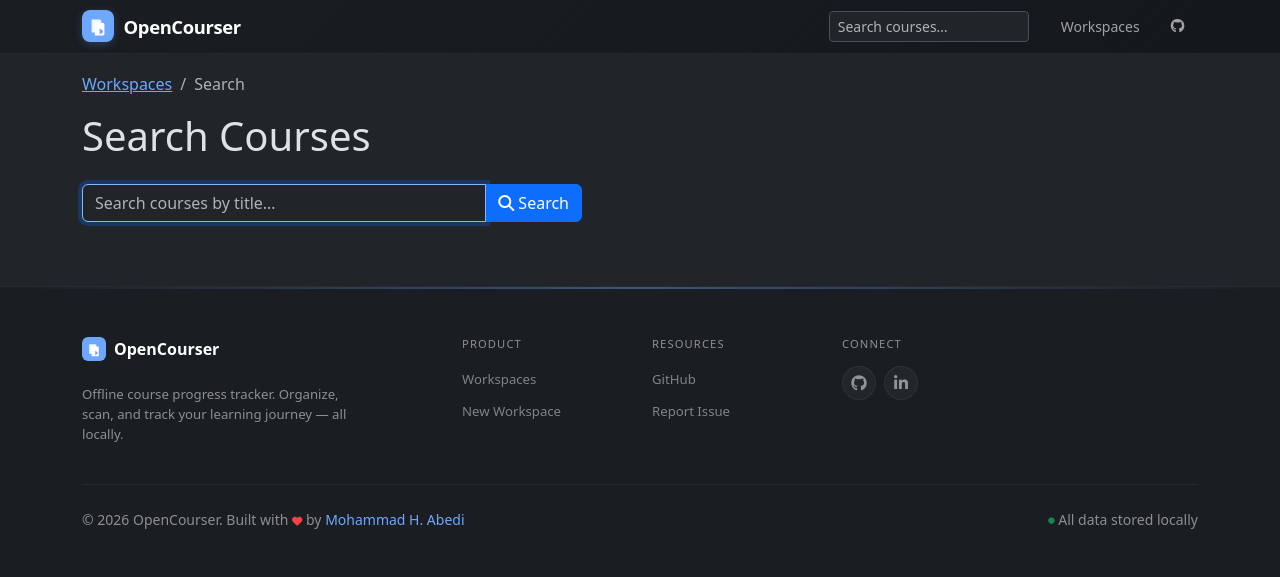
After one commit to abedimhosein/open-courser, a Django app: page /courses/search/ in a window 1280 px wide. The commit adds this page. Shown: the top 577 px of the page. Run offline with Django 5.2, Linux system fonts and the light colour scheme; some libraries are stand-ins or nearby versions.

Commit message:
add styles and search in courses

```diff
--- a/apps/courses/models.py
+++ b/apps/courses/models.py
@@ -2,6 +2,7 @@ import uuid
 from pathlib import Path
 
 from django.db import models
+from django.utils import timezone
 
 from apps.workspaces.models import Workspace
 
@@ -22,7 +23,7 @@ class Course(models.Model):
     root_path = models.CharField(max_length=1024)
     cover_image = models.ImageField(upload_to=_cover_upload_path, blank=True)
     created_at = models.DateTimeField(auto_now_add=True)
-    updated_at = models.DateTimeField(auto_now=True)
+    updated_at = models.DateTimeField(default=timezone.now, blank=True)
 
     class Meta:
         ordering = ["title"]
--- a/apps/courses/urls.py
+++ b/apps/courses/urls.py
@@ -3,6 +3,7 @@ from django.urls import path
 from apps.courses import views
 
 urlpatterns = [
+    path("search/", views.course_search, name="course_search"),
     path("<int:pk>/", views.course_detail, name="course_detail"),
     path("<int:pk>/edit/", views.course_edit, name="course_edit"),
     path("<int:pk>/delete/", views.course_delete, name="course_delete"),
--- a/apps/courses/views.py
+++ b/apps/courses/views.py
@@ -59,6 +59,20 @@ def course_detail(request: WSGIRequest, pk: int) -> HttpResponse:
             "file_progresses": file_progresses,
         },
     )
+
+
+def course_search(request: WSGIRequest) -> HttpResponse:
+    """Search courses by title across all workspaces."""
+    query = request.GET.get("q", "").strip()
+    results = []
+    if query:
+        courses = Course.objects.filter(title__icontains=query).select_related("workspace")
+        from apps.progress.services.tracker import get_course_progress
+        results = [
+            {"course": c, "progress": get_course_progress(c)}
+            for c in courses
+        ]
+    return render(request, "courses/search.html", {"query": query, "results": results})
 
 
 def course_create(request: WSGIRequest, workspace_pk: int) -> HttpResponse:
@@ -246,6 +260,9 @@ def _toggle_node_completion(node: CourseNode) -> None:
     except WatchHistory.DoesNotExist:
         mark_completed(node)
 
+    from django.utils import timezone
+    Course.objects.filter(pk=node.course_id).update(updated_at=timezone.now())
+
 
 def file_detail(request: WSGIRequest, course_pk: int, node_pk: int) -> HttpResponse:
     """View a single course file node."""
--- a/templates/base.html
+++ b/templates/base.html
@@ -141,6 +141,11 @@
                     <span>OpenCourser</span>
                 </a>
                 <div class="d-flex align-items-center gap-1">
+                    <form class="d-flex me-2" action="{% url 'course_search' %}" method="get">
+                        <input type="search" class="form-control form-control-sm" name="q"
+                               placeholder="Search courses…" value="{{ request.GET.q|default:'' }}"
+                               style="width: 200px;">
+                    </form>
                     <a class="oc-nav-link" href="{% url 'workspace_list' %}">
                         <i class="fa-solid fa-grid-2"></i> Workspaces
                     </a>
--- /dev/null
+++ b/templates/courses/search.html
@@ -0,0 +1,81 @@
+{% extends "base.html" %}
+{% load course_extras %}
+
+{% block title %}{% if query %}Search: {{ query }}{% else %}Search Courses{% endif %} - OpenCourser{% endblock %}
+
+{% block content %}
+<nav aria-label="breadcrumb">
+    <ol class="breadcrumb flex-nowrap text-truncate">
+        <li class="breadcrumb-item"><a href="{% url 'workspace_list' %}">Workspaces</a></li>
+        <li class="breadcrumb-item active">Search</li>
+    </ol>
+</nav>
+
+<h1 class="mb-4">
+    {% if query %}
+        Results for "<strong>{{ query }}</strong>"
+        <small class="text-muted fs-6">({{ results|length }} found)</small>
+    {% else %}
+        Search Courses
+    {% endif %}
+</h1>
+
+<form class="mb-4" action="{% url 'course_search' %}" method="get">
+    <div class="input-group" style="max-width: 500px;">
+        <input type="search" class="form-control" name="q" value="{{ query }}"
+               placeholder="Search courses by title…" autofocus>
+        <button class="btn btn-primary" type="submit"><i class="fa-solid fa-magnifying-glass me-1"></i>Search</button>
+    </div>
+</form>
+
+{% if results %}
+<div class="row row-cols-1 row-cols-md-2 row-cols-lg-3 g-4">
+    {% for item in results %}
+    <div class="col">
+        <div class="card h-100">
+            {% if item.course.cover_image %}
+            <img src="{{ item.course.cover_image.url }}" class="card-img-top" alt=""
+                 style="height: 140px; object-fit: cover;">
+            {% endif %}
+            <div class="card-body">
+                <h5 class="card-title">
+                    <a href="{% url 'course_detail' item.course.pk %}" class="text-decoration-none">{{ item.course.title }}</a>
+                </h5>
+                <small class="text-muted">{{ item.course.workspace.name }}</small>
+                {% if item.course.description %}
+                <p class="card-text text-muted small mt-1">{{ item.course.description }}</p>
+                {% endif %}
+                {% if item.progress %}
+                <div class="mt-3">
+                    <div class="d-flex justify-content-between small mb-1">
+                        <span>{{ item.progress.completed_files }}/{{ item.progress.total_files }} files</span>
+                        <span>{{ item.progress.overall_percentage|floatformat:1 }}%</span>
+                    </div>
+                    <div class="progress" style="height: 6px;">
+                        <div class="progress-bar" role="progressbar"
+                             style="width: {{ item.progress.overall_percentage|floatformat:1 }}%"
+                             aria-valuenow="{{ item.progress.overall_percentage|floatformat:0 }}"
+                             aria-valuemin="0" aria-valuemax="100">
+                        </div>
+                    </div>
+                </div>
+                {% else %}
+                <div class="mt-3 text-muted small">No files</div>
+                {% endif %}
+            </div>
+            <div class="card-footer">
+                <a href="{% url 'course_detail' item.course.pk %}" class="btn btn-sm btn-outline-primary">
+                    <i class="fa-solid fa-arrow-right me-1"></i>Browse Course
+                </a>
+            </div>
+        </div>
+    </div>
+    {% endfor %}
+</div>
+{% elif query %}
+<div class="text-center text-muted py-5">
+    <i class="fa-solid fa-magnifying-glass fa-3x mb-3"></i>
+    <p>No courses found matching "{{ query }}".</p>
+</div>
+{% endif %}
+{% endblock %}
```
Also changed, not shown: apps/workspaces/views.py (+5 -3 lines), templates/workspaces/detail.html (+36 -10 lines), templates/workspaces/list.html (+10 -8 lines), apps/courses/migrations/0003_course_updated_at_manual.py (added).
